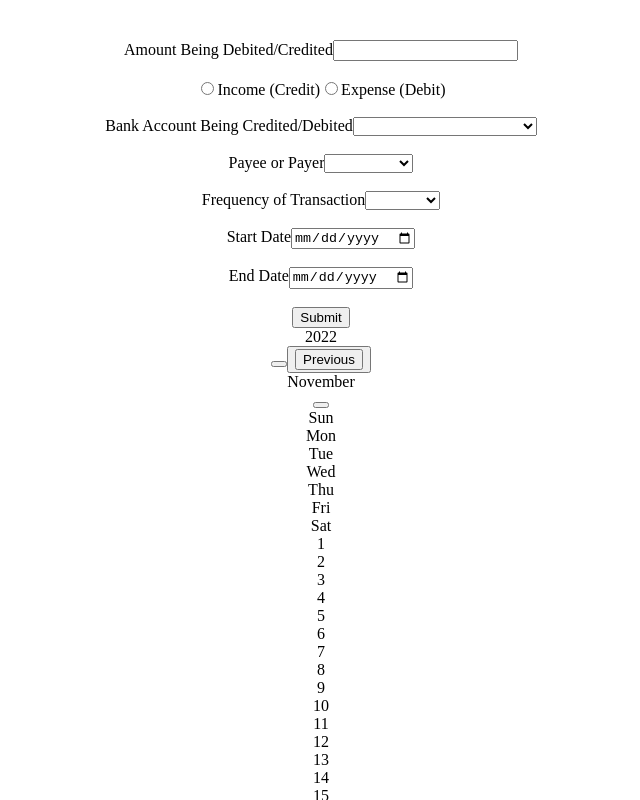
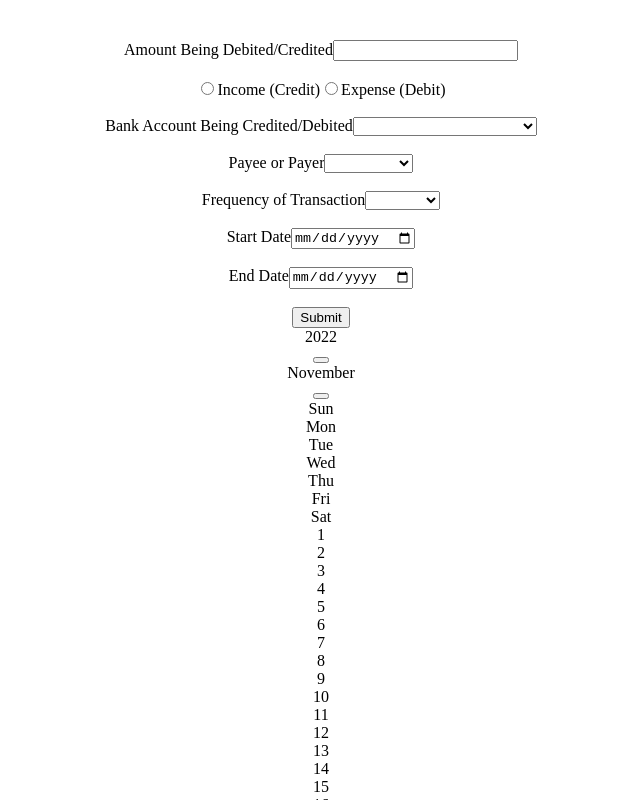
Before and after one commit to Prmatterson/budget, a React (Vite) app: page / in a window 1280 px wide. Shown: the top 800 px of the page, without its empty margins (319-959 px from the left). Built offline with nearby package versions, Linux system fonts and the light colour scheme.

Commit message:
trying s/t other than PrevMonth

```diff
--- a/src/components/Calendar.jsx
+++ b/src/components/Calendar.jsx
@@ -1,6 +1,5 @@
 import React from 'react'
 import CalendarDay from './CalendarDay'
-import PrevMonth from './PrevMonth'
 
 // Creating references to the year and month
 const test = "test"
@@ -44,7 +43,7 @@ console.log({calendarData})
         <div className="col-span-2 bg-slate-300 rounded-tl-xl text-sm pt-5"></div>
         <div className='cell col-span-3 bg-slate-300 text-xl pt-4' id='year'> {thisYear} </div>
         <button className="col-span-2 bg-slate-300 rounded-tr-xl text-sm"></button>
-        <button className="col-span-2 bg-slate-200 text-sm"><PrevMonth todaysDate={todaysDate} thisyear={thisYear} thisMonthNumber={thisMonthNumber} /></button>
+        <div className="col-span-2 bg-slate-200 text-sm"></div>
         <div className="cell col-span-3 bg-slate-200 text-lg pt-4" id='month'> {thisMonthName} </div>
         <button className="col-span-2 bg-slate-200 text-sm"></button>
         <div id="date-header-sunday" className="bg-slate-100 pt-5">Sun</div>
--- a/src/components/PrevMonth.jsx
+++ /dev/null
@@ -1,26 +0,0 @@
-import React from "react";
-
-export default function PrevMonth({test, months, todaysDate, thisYear, thisMonthNumber, thisMonthName, selectFirstDay, firstDay}) {
-
-  return (
-    <button
-      onClick={() => {
-        const currentDate = new Date();
-        currentDate.setMonth(currentDate.getMonth() - 1);
-        const previousMonth = new Date(
-          currentDate.getFullYear(),
-          currentDate.getMonth(),
-          1
-        );
-        const prevMonthNumber = previousMonth;
-        console.log(previousMonth.getMonth());
-        console.log(thisYear)
-        console.log(todaysDate)
-        console.log(thisMonthNumber)
-        // Alternative, find function to change thisMonthNumber to "thisMonthNumber - 1"
-      }}
-    >
-      Previous
-    </button>
-  );
-}
```
